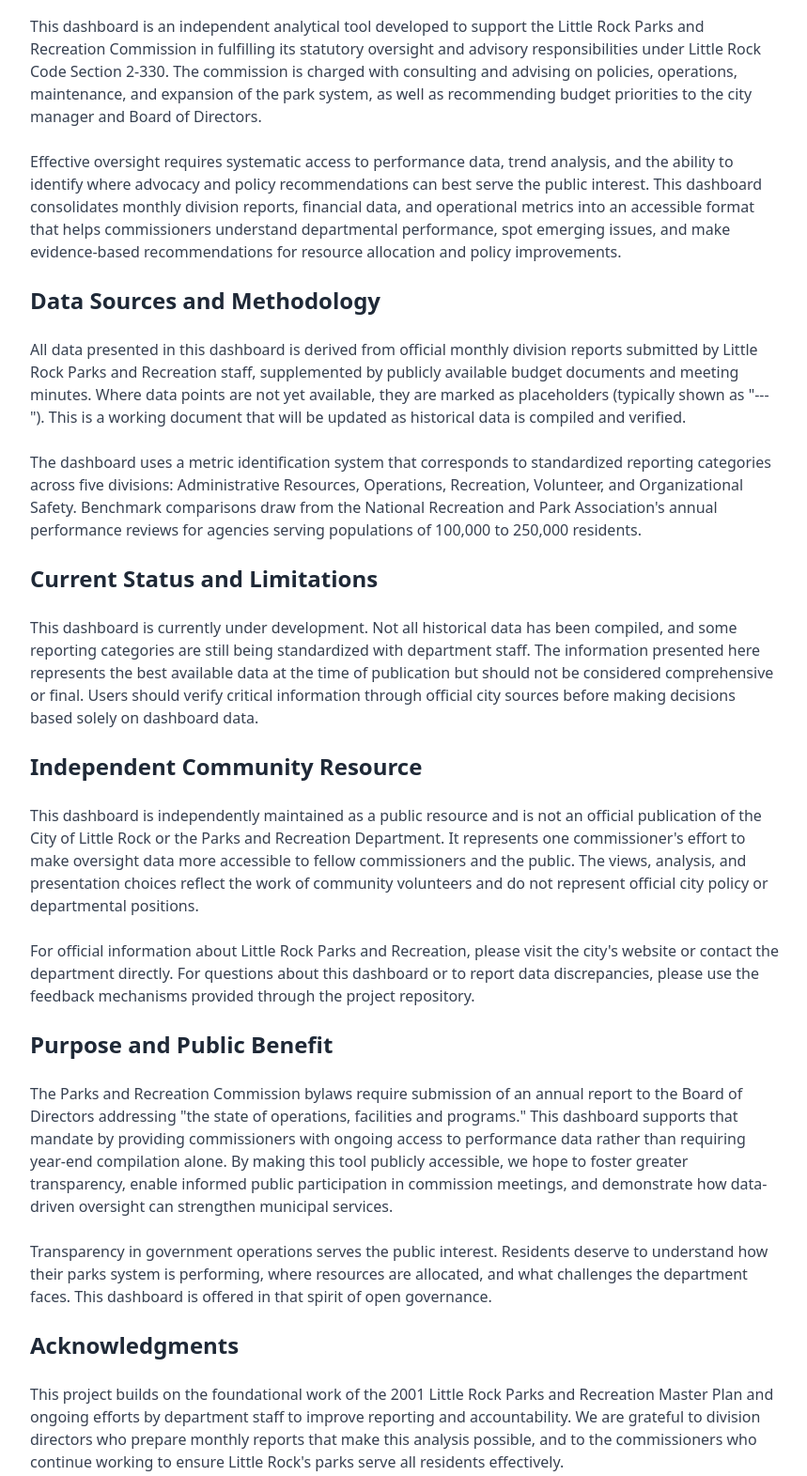
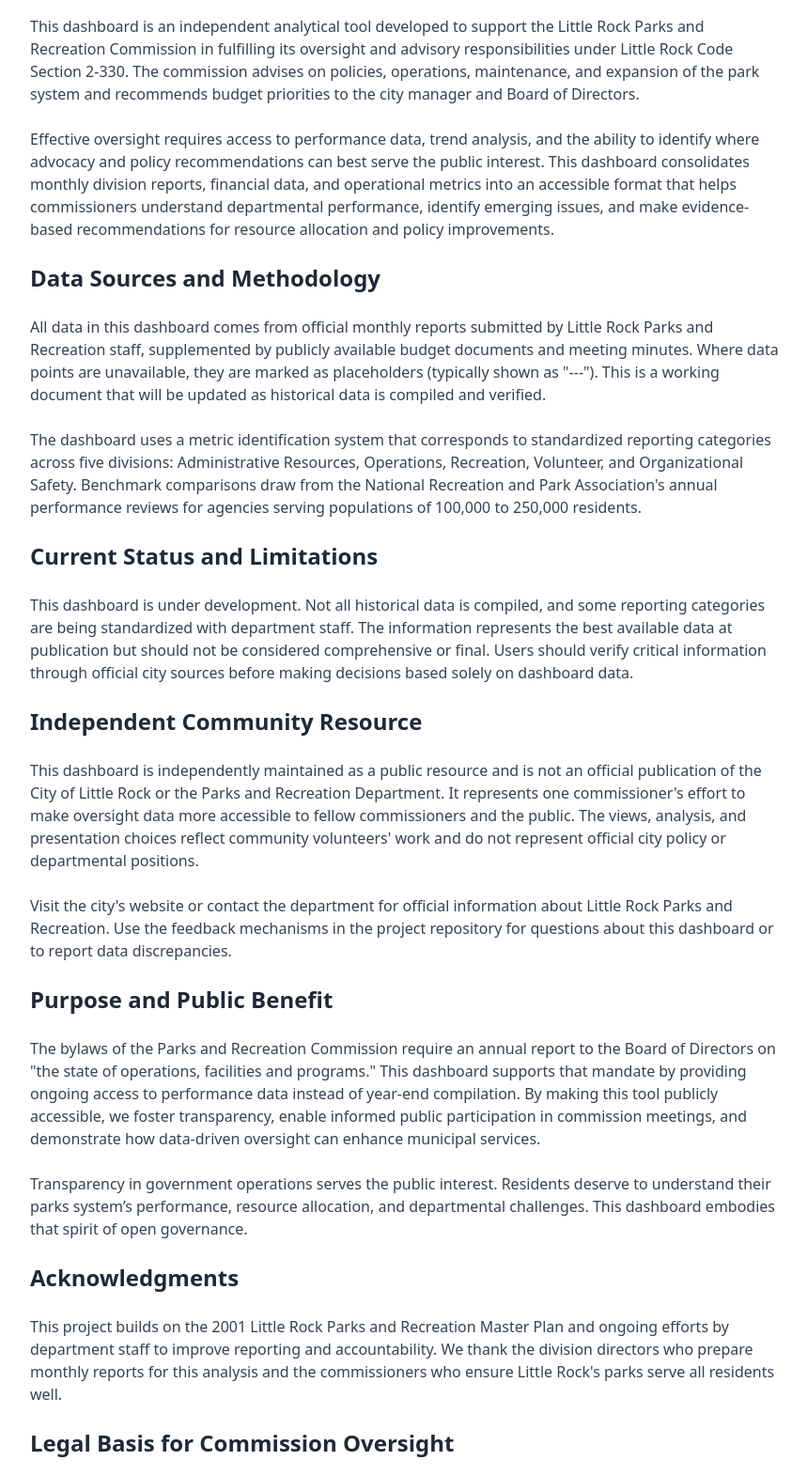
Before and after one commit to lrparks/parks-dashboard, a plain HTML site: page about.html in a window 1280 px wide. Shown: the part 260-1831 px from the top of the page at 94% size, without its empty margins (208-1067 px from the left). Drawn offline with nearby package versions, Linux system fonts and the light colour scheme.

Commit message:
Revise content for clarity in about.html
Updated text for clarity and conciseness throughout the About page.

```diff
--- a/about.html
+++ b/about.html
@@ -26,39 +26,39 @@
             <h2 class="text-3xl font-bold text-gray-800 mb-6">About This Dashboard</h2>
 
             <div class="prose prose-lg max-w-none space-y-6 text-gray-700">
-                <p>This dashboard is an independent analytical tool developed to support the Little Rock Parks and Recreation Commission in fulfilling its statutory oversight and advisory responsibilities under Little Rock Code Section 2-330. The commission is charged with consulting and advising on policies, operations, maintenance, and expansion of the park system, as well as recommending budget priorities to the city manager and Board of Directors.</p>
+                <p>This dashboard is an independent analytical tool developed to support the Little Rock Parks and Recreation Commission in fulfilling its oversight and advisory responsibilities under Little Rock Code Section 2-330. The commission advises on policies, operations, maintenance, and expansion of the park system and recommends budget priorities to the city manager and Board of Directors.</p>
 
-                <p>Effective oversight requires systematic access to performance data, trend analysis, and the ability to identify where advocacy and policy recommendations can best serve the public interest. This dashboard consolidates monthly division reports, financial data, and operational metrics into an accessible format that helps commissioners understand departmental performance, spot emerging issues, and make evidence-based recommendations for resource allocation and policy improvements.</p>
+                <p>Effective oversight requires access to performance data, trend analysis, and the ability to identify where advocacy and policy recommendations can best serve the public interest. This dashboard consolidates monthly division reports, financial data, and operational metrics into an accessible format that helps commissioners understand departmental performance, identify emerging issues, and make evidence-based recommendations for resource allocation and policy improvements.</p>
 
                 <h3 class="text-2xl font-semibold text-gray-800 mt-8 mb-4">Data Sources and Methodology</h3>
 
-                <p>All data presented in this dashboard is derived from official monthly division reports submitted by Little Rock Parks and Recreation staff, supplemented by publicly available budget documents and meeting minutes. Where data points are not yet available, they are marked as placeholders (typically shown as "---"). This is a working document that will be updated as historical data is compiled and verified.</p>
+                <p>All data in this dashboard comes from official monthly reports submitted by Little Rock Parks and Recreation staff, supplemented by publicly available budget documents and meeting minutes. Where data points are unavailable, they are marked as placeholders (typically shown as "---"). This is a working document that will be updated as historical data is compiled and verified.</p>
 
                 <p>The dashboard uses a metric identification system that corresponds to standardized reporting categories across five divisions: Administrative Resources, Operations, Recreation, Volunteer, and Organizational Safety. Benchmark comparisons draw from the National Recreation and Park Association's annual performance reviews for agencies serving populations of 100,000 to 250,000 residents.</p>
 
                 <h3 class="text-2xl font-semibold text-gray-800 mt-8 mb-4">Current Status and Limitations</h3>
 
-                <p>This dashboard is currently under development. Not all historical data has been compiled, and some reporting categories are still being standardized with department staff. The information presented here represents the best available data at the time of publication but should not be considered comprehensive or final. Users should verify critical information through official city sources before making decisions based solely on dashboard data.</p>
+                <p>This dashboard is under development. Not all historical data is compiled, and some reporting categories are being standardized with department staff. The information represents the best available data at publication but should not be considered comprehensive or final. Users should verify critical information through official city sources before making decisions based solely on dashboard data.</p>
 
                 <h3 class="text-2xl font-semibold text-gray-800 mt-8 mb-4">Independent Community Resource</h3>
 
-                <p>This dashboard is independently maintained as a public resource and is not an official publication of the City of Little Rock or the Parks and Recreation Department. It represents one commissioner's effort to make oversight data more accessible to fellow commissioners and the public. The views, analysis, and presentation choices reflect the work of community volunteers and do not represent official city policy or departmental positions.</p>
+                <p>This dashboard is independently maintained as a public resource and is not an official publication of the City of Little Rock or the Parks and Recreation Department. It represents one commissioner's effort to make oversight data more accessible to fellow commissioners and the public. The views, analysis, and presentation choices reflect community volunteers' work and do not represent official city policy or departmental positions.</p>
 
-                <p>For official information about Little Rock Parks and Recreation, please visit the city's website or contact the department directly. For questions about this dashboard or to report data discrepancies, please use the feedback mechanisms provided through the project repository.</p>
+                <p>Visit the city's website or contact the department for official information about Little Rock Parks and Recreation. Use the feedback mechanisms in the project repository for questions about this dashboard or to report data discrepancies.</p>
 
                 <h3 class="text-2xl font-semibold text-gray-800 mt-8 mb-4">Purpose and Public Benefit</h3>
 
-                <p>The Parks and Recreation Commission bylaws require submission of an annual report to the Board of Directors addressing "the state of operations, facilities and programs." This dashboard supports that mandate by providing commissioners with ongoing access to performance data rather than requiring year-end compilation alone. By making this tool publicly accessible, we hope to foster greater transparency, enable informed public participation in commission meetings, and demonstrate how data-driven oversight can strengthen municipal services.</p>
+                <p>The bylaws of the Parks and Recreation Commission require an annual report to the Board of Directors on "the state of operations, facilities and programs." This dashboard supports that mandate by providing ongoing access to performance data instead of year-end compilation. By making this tool publicly accessible, we foster transparency, enable informed public participation in commission meetings, and demonstrate how data-driven oversight can enhance municipal services.</p>
 
-                <p>Transparency in government operations serves the public interest. Residents deserve to understand how their parks system is performing, where resources are allocated, and what challenges the department faces. This dashboard is offered in that spirit of open governance.</p>
+                <p>Transparency in government operations serves the public interest. Residents deserve to understand their parks system’s performance, resource allocation, and departmental challenges. This dashboard embodies that spirit of open governance.</p>
 
                 <h3 class="text-2xl font-semibold text-gray-800 mt-8 mb-4">Acknowledgments</h3>
 
-                <p>This project builds on the foundational work of the 2001 Little Rock Parks and Recreation Master Plan and ongoing efforts by department staff to improve reporting and accountability. We are grateful to division directors who prepare monthly reports that make this analysis possible, and to the commissioners who continue working to ensure Little Rock's parks serve all residents effectively.</p>
+                <p>This project builds on the 2001 Little Rock Parks and Recreation Master Plan and ongoing efforts by department staff to improve reporting and accountability. We thank the division directors who prepare monthly reports for this analysis and the commissioners who ensure Little Rock's parks serve all residents well.</p>
 
                 <h3 class="text-2xl font-semibold text-gray-800 mt-8 mb-4">Legal Basis for Commission Oversight</h3>
 
-                <p>The Little Rock Parks and Recreation Commission operates under authority granted by the Little Rock Board of Directors. Among the commission's enumerated responsibilities are consulting with the Parks Director on budget needs, recommending capital funding allocations, advising on master plan implementation, and reporting annually to the Board of Directors. This dashboard serves as a tool to fulfill those duties more effectively.</p>
+                <p>The Little Rock Parks and Recreation Commission operates under the Little Rock Board of Directors. Among the commission's responsibilities are consulting with the Parks Director on budget needs, recommending capital funding allocations, advising on master plan implementation, and reporting annually to the Board. This dashboard serves to enhance those duties effectively.</p>
             </div>
         </div>
     </main>
```
